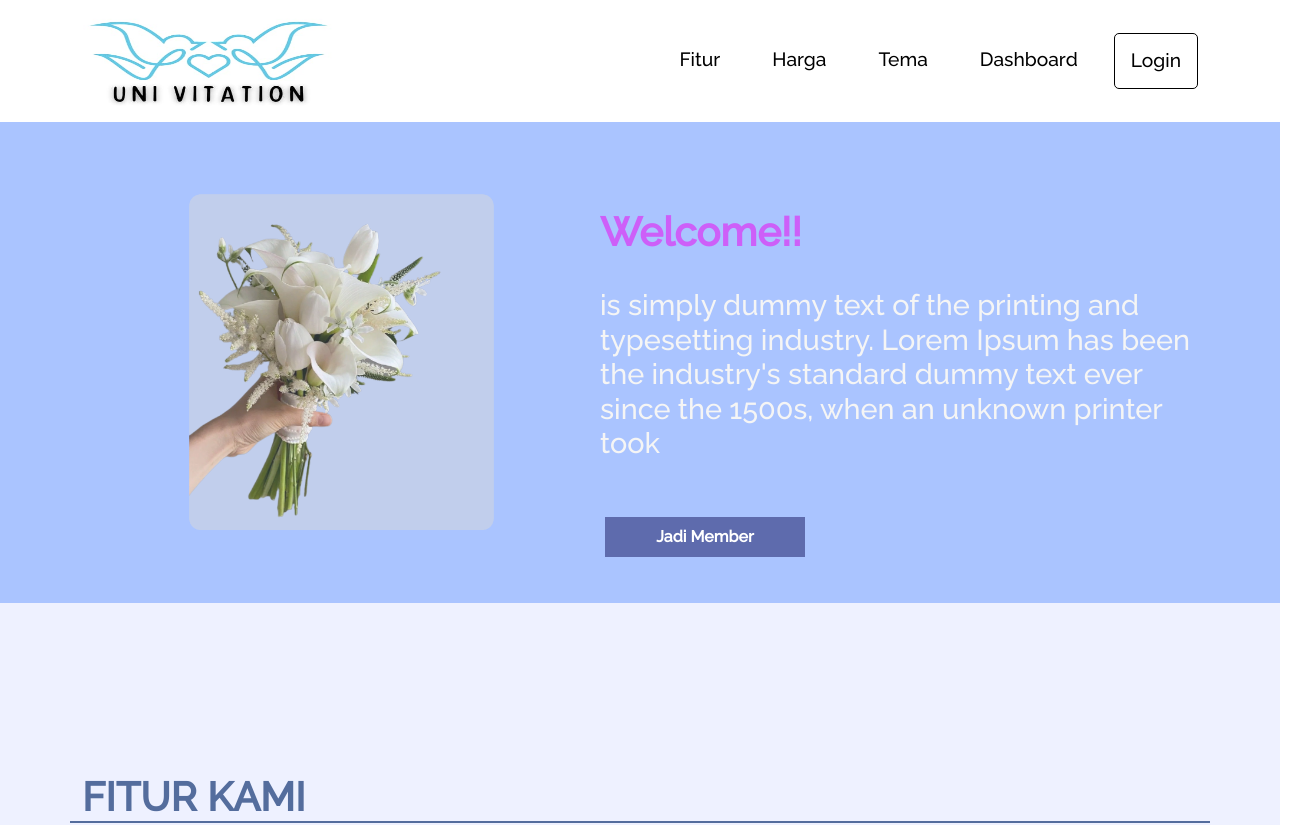
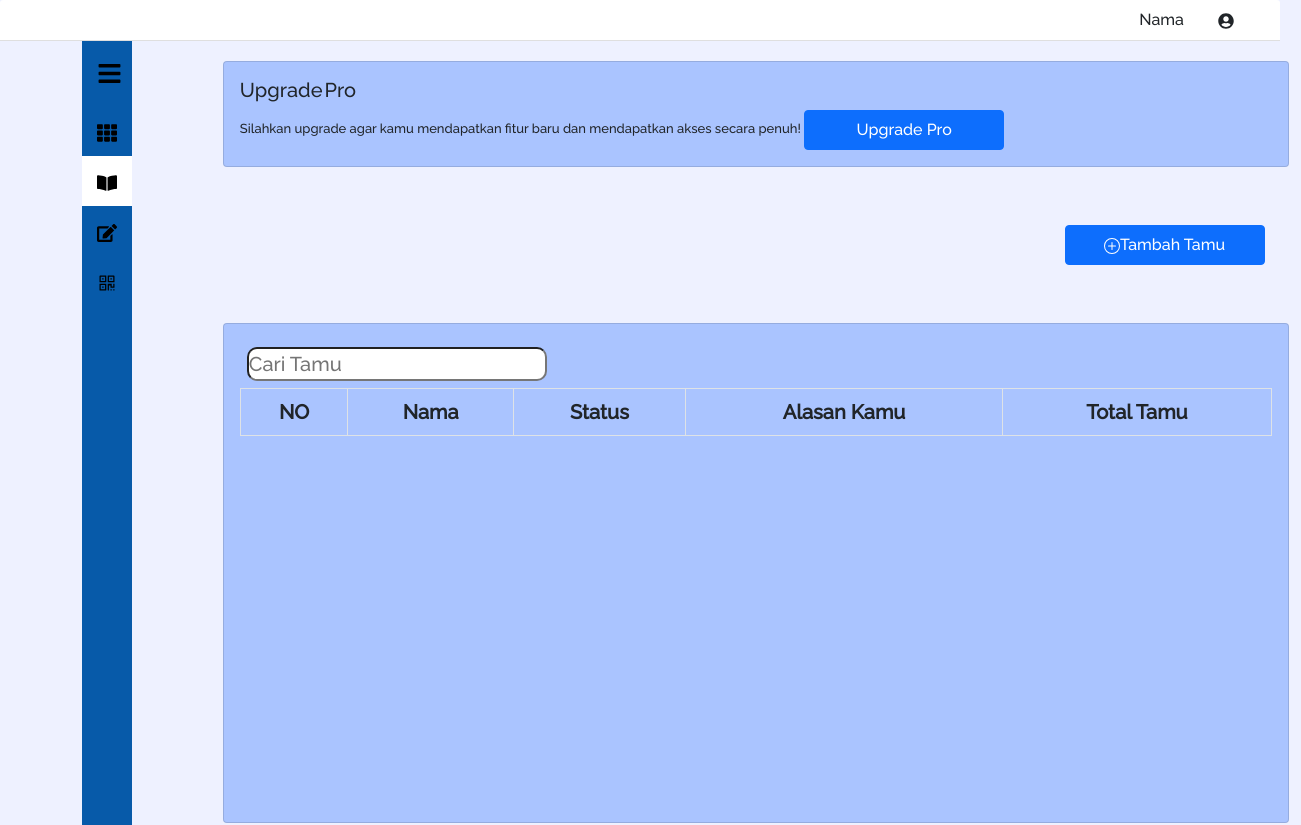
Before and after one commit to AngelNikijuluw/-Massive-Group-UNITE, a React (Create React App) app: page /BukuTamu in a window 1280 px wide. Before the commit this address led to /. Shown: the top 825 px of the page, 1301 px wide, since content can reach past the window. Built offline with nearby package versions, Linux system fonts and the light colour scheme.

Commit message:
add dashboard

```diff
--- a/src/App.js
+++ b/src/App.js
@@ -7,11 +7,10 @@ import Login from "./pages/Login/Login";
 import SignUp from "./pages/SignUp/SignUp";
 import Profile from "./pages/Profile/Profile";
 import Sidebar from './components/Sidebar.js';
-import About from './pages/Dashboard/About';
-import Analytics from './pages//Dashboard/Analytics';
+import BukuTamu from './pages/Dashboard/BukuTamu';
+import BuatUndangan from './pages//Dashboard/BuatUndangan';
 import Dashboard from './pages/Dashboard/Dasboard';
-import Product from './pages/Dashboard/Product';
-import ProductList from './pages/Dashboard/ProductList';
+import Product from './pages/Dashboard/QRCode';
 
 
 import {
@@ -24,6 +23,7 @@ import ScrollToTop from "./pages/ScrollToTop";
 import "./style.css";
 import "./App.css";
 import "bootstrap/dist/css/bootstrap.min.css";
+import QRCode from "./pages/Dashboard/QRCode";
 
 
 function App() {
@@ -55,10 +55,9 @@ function App() {
           <Route path="/dashboard" element={<Dashboard />} />
           <Route path="/fitur" element={<Fitur />} />
           <Route path="/harga" element={<Harga />} />
-          <Route path="/about" element={<About />} />
-          <Route path="/analytics" element={<Analytics />} />
-          <Route path="/product" element={<Product />} />
-          <Route path="/productlist" element={<ProductList />} />
+          <Route path="/BukuTamu" element={<BukuTamu />} />
+          <Route path="/BuatUndangan" element={<BuatUndangan />} />
+          <Route path="/QRCode" element={<QRCode />} />
             <Route path="*" element={<Navigate to="/" />} />
           </Routes>
           {/* <Footer /> */}
--- a/src/components/Navbar.js
+++ b/src/components/Navbar.js
@@ -65,7 +65,7 @@ function NavBar() {
             <Nav.Item>
               <Nav.Link
                 as={Link}
-                to="about"
+                to="tema"
                 onClick={() => updateExpanded(false)}
               >
                 Tema
--- a/src/components/Sidebar.js
+++ b/src/components/Sidebar.js
@@ -24,17 +24,17 @@ let Sidebar = ({children}) => {
             icon :<FaTh/>
         },
         {
-            path : "/about",
+            path : "/BukuTamu",
             name : "Buku Tamu",
             icon : <FaBookOpen/>
         },
         {
-            path : "/analytics",
+            path : "/BuatUndangan",
             name : "Buat Undangan",
             icon : <FaEdit/>
         },
         {
-            path : "/product",
+            path : "/QRCode",
             name : "QR Code",
             icon : <AiOutlineQrcode/>
         },
--- a/src/components/TopBar.js
+++ b/src/components/TopBar.js
@@ -3,7 +3,7 @@ import {FaUserCircle} from "react-icons/fa";
     function TopBAr() {
     return (
 
-        <Card.Header style={{textAlign:"right"}}>Nama <span style={{marginLeft:"30px",margin:"30px"}}><FaUserCircle/></span></Card.Header>
+        <Card.Header style={{textAlign:"right",backgroundColor:"#ffff"}}>Nama <span style={{marginLeft:"30px",margin:"30px",}}><FaUserCircle/></span></Card.Header>
 
     )
 }
--- a/src/index.css
+++ b/src/index.css
@@ -4,7 +4,7 @@ body {
   font-family: "Raleway", serif !important;
   -webkit-font-smoothing: antialiased;
   -moz-osx-font-smoothing: grayscale;
-  /* background-image: linear-gradient(to left, rgb(27 20 41), rgb(20 15 35)); */
+  background-image: linear-gradient(to left, #EEF1FF, #EEF1FF);
   @tailwind base;
   @tailwind components;
   @tailwind utilities;
--- a/src/pages/Dashboard/About.js
+++ /dev/null
@@ -1,14 +0,0 @@
-import React from 'react';
-import Sidebar from '../../components/Sidebar';
-
-const About = () =>{
-    return (
-        <Sidebar>
-        <div>
-            <h1>This is About Page</h1>
-        </div>
-        </Sidebar>
-    )
-}
-
-export default About;
--- a/src/pages/Dashboard/Analytics.js
+++ b/src/pages/Dashboard/BuatUndangan.js
@@ -1,14 +1,18 @@
 import React from 'react';
 import Sidebar from "../../components/Sidebar";
 import {Card, Container, Row, Col, Form, Table} from "react-bootstrap";
+import TopBAr from '../../components/TopBar';
 
-const Analytics = () =>{
+const BuatUndangan = () =>{
     return (
-        <Container>
+      <section><TopBAr />
+        <Container >
+
+          <Sidebar />
 
         <Row
         style={{ paddingLeft:300, paddingTop:30, paddingRight: 50 }}>
-        <Container fluid className="home-section">
+        <Container fluid className="home-section" >
         <h1>HALO, </h1>
         <h1>SELAMAT DATANG DI </h1>
         <p style={{marginTop:30}}>Ceritakan Pernikahanmu Untuk Membuat Undangan</p>
@@ -174,9 +178,9 @@ const Analytics = () =>{
 
     </Row>
     </Container>
-
+    </section>
     );
 
 }
 
-export default Analytics;
+export default BuatUndangan;
--- /dev/null
+++ b/src/pages/Dashboard/BukuTamu.js
@@ -0,0 +1,54 @@
+import React from 'react';
+import Sidebar from '../../components/Sidebar';
+import TopBAr from '../../components/TopBar';
+import { Container,Row,Col,Button, Card, Table, Form} from 'react-bootstrap';
+import {BsPlusCircle}  from "react-icons/bs";
+
+const BukuTamu = () =>{
+    return (
+        <div  style={{backgroundColor:"#EEF1FF"}}>
+            <TopBAr/>
+            <Container>
+            <Sidebar/>
+            <Row>
+        <Col md={{ span: 12, offset: 1}}><Card style={{backgroundColor:"#AAC4FF",marginTop:"20px"}}>
+      <Card.Body >
+        <Card.Title >Upgrade Pro</Card.Title>
+        <Card.Text >
+        Silahkan upgrade agar kamu mendapatkan fitur baru dan mendapatkan akses secara penuh! <Button variant="primary">Upgrade Pro</Button>
+        </Card.Text>
+      </Card.Body>
+    </Card></Col>
+      <Col md={{ span: 3, offset: 10 }}><Button variant="primary"><BsPlusCircle/>Tambah Tamu</Button></Col>
+
+        <Col md={{ span: 12, offset: 1 }}><Card style={{backgroundColor:"#AAC4FF",height:"500px"}}>
+      <Card.Body>
+      <Card.Text style={{textAlign:"center", fontSize:"20px"}}>
+        <Form>
+      <input placeholder='Cari Tamu' style={{width:"300px", borderRadius:"10px", margin:"7px",float:"left"}} type="text"></input>
+      </Form>
+      <Table striped bordered hover  style={{width:"100%",}}>
+        <thead>
+      <tr>
+          <th>NO</th>
+          <th>Nama</th>
+          <th>Status</th>
+          <th>Alasan Kamu</th>
+          <th>Total Tamu</th>
+          </tr>
+
+          </thead>
+          </Table>
+        </Card.Text>
+      </Card.Body>
+    </Card></Col>
+
+      </Row>
+
+            </Container>
+
+        </div>
+      );
+    }
+
+export default BukuTamu;
--- a/src/pages/Dashboard/Product.js
+++ /dev/null
@@ -1,11 +0,0 @@
-import React from 'react';
-
-const Product = () =>{
-    return (
-        <div>
-            <h1>This is Product Page</h1>
-        </div>
-    )
-}
-
-export default Product;
--- a/src/pages/Dashboard/ProductList.js
+++ /dev/null
@@ -1,11 +0,0 @@
-import React from 'react';
-
-const  ProductList = () =>{
-    return (
-        <div>
-            <h1>This is ProductList Page</h1>
-        </div>
-    )
-}
-
-export default ProductList;
--- /dev/null
+++ b/src/pages/Dashboard/QRCode.js
@@ -0,0 +1,39 @@
+import React from 'react';
+import { Container } from 'react-bootstrap';
+import TopBAr from '../../components/TopBar';
+import { Card,Col,Row,Button } from 'react-bootstrap';
+import Sidebar from '../../components/Sidebar';
+const QRCode = () =>{
+    return (
+        <div  style={{backgroundColor:"#EEF1FF"}}>
+            <TopBAr/>
+            <Container>
+            <Sidebar/>
+            <Row>
+        <Col md={{ span: 12, offset: 1}}><Card style={{backgroundColor:"#AAC4FF",marginTop:"20px"}}>
+      <Card.Body >
+        <Card.Title >Upgrade Pro</Card.Title>
+        <Card.Text >
+        Silahkan upgrade agar kamu mendapatkan fitur baru dan mendapatkan akses secara penuh! <Button variant="primary">Upgrade Pro</Button>
+        </Card.Text>
+      </Card.Body>
+    </Card></Col>
+        <Col md={{ span: 12, offset: 1 }}>
+        <Card Card style={{backgroundColor:"#AAC4FF",height:"500px"}}>
+        <h1>Qr Code</h1>
+        </Card>
+        </Col>
+
+
+    </Row>
+
+
+
+            </Container>
+
+        </div>
+      );
+    }
+
+
+export default QRCode;
```
